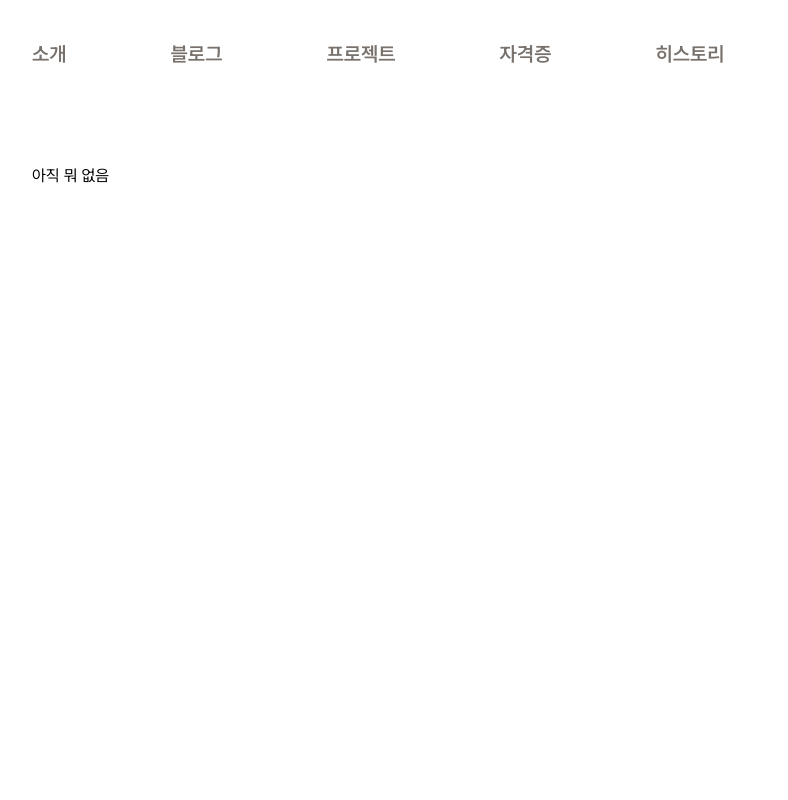
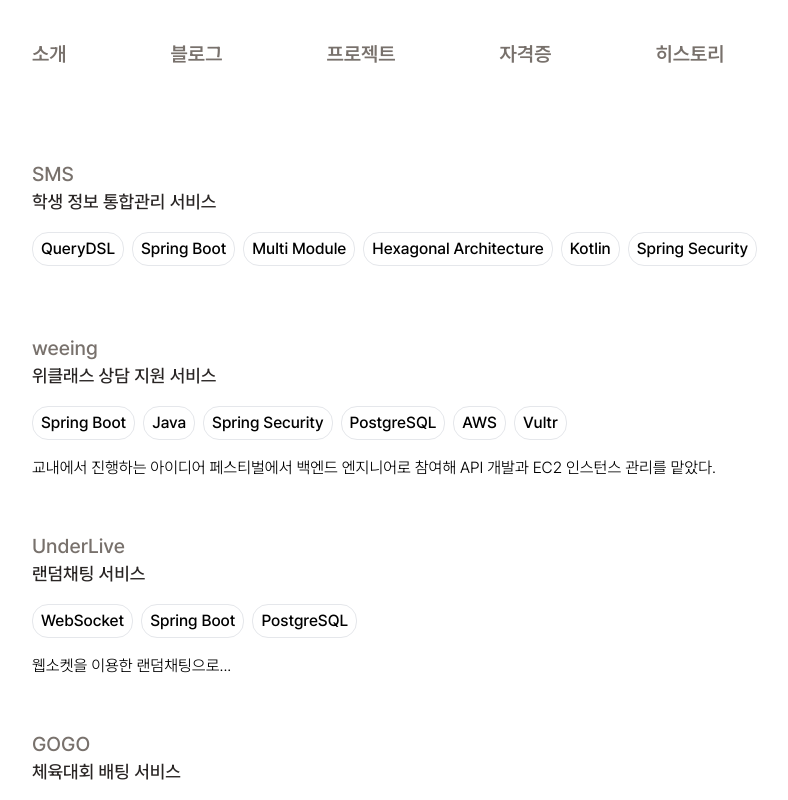
Before and after one commit to enbraining/portfolio, a Next.js app: page /project in a window 1280 px wide. Shown: the top 800 px of the page, without its empty margins (68-856 px from the left). Built offline with nearby package versions, Linux system fonts and the light colour scheme.

Commit message:
update projects

```diff
--- a/app/components/Header.tsx
+++ b/app/components/Header.tsx
@@ -2,7 +2,7 @@ import Link from "next/link";
 
 export default function Header(){
     return (
-        <header className="flex gap-x-[6.5rem] pb-24 font-semibold text-xl text-stone-500">
+        <header className="flex gap-x-[6.5rem] pb-24 font-semibold text-xl text-stone-500 fixed">
             <Link href={'/'}>소개</Link>
             <Link href={'/blog'}>블로그</Link>
             <Link href={'/project'}>프로젝트</Link>
--- a/app/globals.css
+++ b/app/globals.css
@@ -17,7 +17,11 @@
 body {
   color: rgb(var(--foreground-rgb));
   background: rgb(var(--background-rgb));
-  padding: 40px 100px;
+  padding: 40px 0 0 100px;
+}
+
+.main {
+  padding-top: 120px;
 }
 
 @layer utilities {
--- a/app/layout.tsx
+++ b/app/layout.tsx
@@ -23,7 +23,7 @@ export default function RootLayout({
     <html lang="en">
       <body className={pretendard.className}>
         <Header />
-        {children}
+        <div className="main">{children}</div>
       </body>
     </html>
   );
--- a/app/project/page.tsx
+++ b/app/project/page.tsx
@@ -1,5 +1,52 @@
 export default function Page(){
+    const projects = [
+        {
+            id: 1,
+            name: "SMS",
+            subtitle: "학생 정보 통합관리 서비스",
+            tags: ["QueryDSL", "Spring Boot", "Multi Module", "Hexagonal Architecture", "Kotlin", "Spring Security"],
+            content: ""
+        },
+        {
+            id: 2,
+            name: "weeing",
+            subtitle: "위클래스 상담 지원 서비스",
+            tags: ["Spring Boot", "Java", "Spring Security", "PostgreSQL", "AWS", "Vultr"],
+            content: "교내에서 진행하는 아이디어 페스티벌에서 백엔드 엔지니어로 참여해 API 개발과 EC2 인스턴스 관리를 맡았다."
+        },
+        {
+            id: 3,
+            name: "UnderLive",
+            subtitle: "랜덤채팅 서비스",
+            tags: ["WebSocket", "Spring Boot", "PostgreSQL"],
+            content: "웹소켓을 이용한 랜덤채팅으로..."
+        },
+        {
+            id: 4,
+            name: "GOGO",
+            subtitle: "체육대회 배팅 서비스",
+            tags: ["QueryDSL", "Spring Boot", "Multi Module", "Java", "Spring Batch", "MySQL", "Docker"],
+            content: "asdf"
+        },
+        {
+            id: 5,
+            name: "소금이",
+            subtitle: "동아리 팀원 응원 및 스케줄 관리 봇",
+            tags: ["Typescript", "Firebase", "Day.js", "AWS"],
+            content: "asdf"
+        }
+    ]
+
     return (
-        <p>아직 뭐 없음</p>
+        <main>
+            {projects.map(project => <div className="font-medium pb-3 mb-10" key={project.id}>
+                <div className="gap-x-2 align-bottom justify-end mb-4">
+                    <p className="text-stone-500 text-xl">{project.name}</p>
+                    <p className="text-stone-800 text-lg">{project.subtitle}</p>
+                </div>
+                <div className="flex mb-4">{project.tags.map(tag => <div className="border px-2 py-1 mr-2 rounded-2xl" key={tag}>{tag}</div>)}</div>
+                <div className=" font-light">{project.content}</div>
+            </div>)}
+        </main>
     )
 }
```
